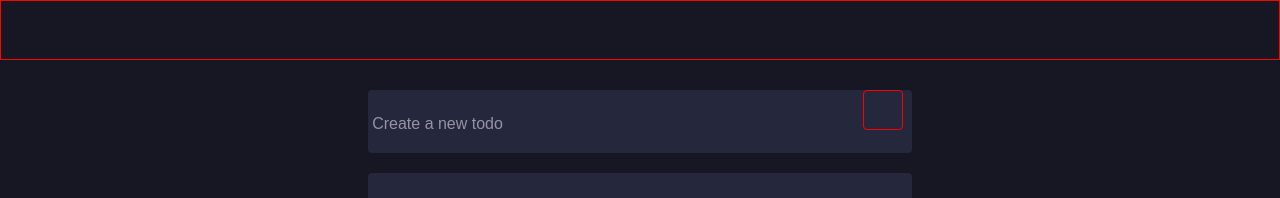
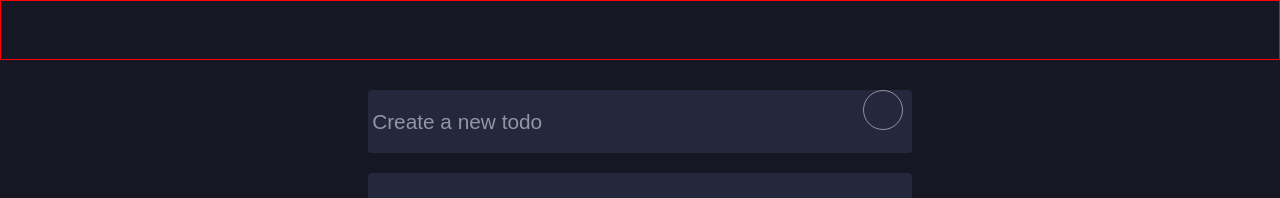
Before and after one commit to Alinaderkurdi/ToDoApp, a React (Create React App) app: page / in a window 1280 px wide. Shown: the top 198 px of the page. Built offline with nearby package versions, Linux system fonts and the light colour scheme.

Commit message:
compelte the input section and get value component !

```diff
--- a/src/APP_COMPONENT/Main_COMPONENT/Buttons.js
+++ b/src/APP_COMPONENT/Main_COMPONENT/Buttons.js
@@ -7,12 +7,11 @@ const Buttons = ()=>{
 
   const [CurrentButtonOperation, buttonOperationUpDater] = useState('ALL')
 
-
   const getCurrentButtonOperation = (e)=>{
     buttonOperationUpDater(e.target.value)
   }
 
-  console.log(CurrentButtonOperation)
+  //console.log(CurrentButtonOperation)
 
   return(
       <Container style={style['buttons-main']}>
--- a/src/APP_COMPONENT/Main_COMPONENT/GetValue.js
+++ b/src/APP_COMPONENT/Main_COMPONENT/GetValue.js
@@ -1,19 +1,43 @@
-import React , { useState, useref }from 'react';
+import React , { useState, useRef }from 'react';
 import style from './GetValue.module.css';
 import Button from '../../CUSTOM-COMPONENT/Button';
 
 
-const GetValue = ()=>{
 
+const GetValue = (props)=>{
+  const inputFild = useRef()
+  const  [currentPlaceholderText, placeholderUpDator] = useState('Create a new todo')
+  const [inputValidatorResult, valueUpDator] = useState(true)
 
-  const getUserValue = (e)=>{
+  const inputValidator = (inputValue)=>{
 
+    if(inputValue.length === 0 || inputValue.trim().length === 0){
+      valueUpDator(false)
+      placeholderUpDator('Plase Add a valid input!')
+      if(inputValue.trim().length === 0){
+        placeholderUpDator('empty value')
+        inputFild.current.value = ''
+      }
+      return false
+    }else{
+      valueUpDator(true)
+      return true
+    }
+  }
+
+  const getUserValue = ()=>{
+    if(inputValidator(inputFild.current.value)){
+      props.onGetData(inputFild.current.value)
+      inputFild.current.value = ''
+    }else{
+      return
+    }
   }
 
   return(
           <>
-              <input className={style['input-fild']} placeholder='Create a new todo'/>
-              <Button buttonProps={style['add-button']} functionHandeler={getUserValue}>
+            <input className={style['input-fild']} placeholder={currentPlaceholderText} ref={inputFild}/>
+            <Button buttonProps={style['add-button']} functionHandeler={getUserValue} buttonValue={null}>
              <i className='bi bi-plus-lg'></i>
             </Button>
           </>
--- a/src/APP_COMPONENT/Main_COMPONENT/GetValue.module.css
+++ b/src/APP_COMPONENT/Main_COMPONENT/GetValue.module.css
@@ -11,16 +11,17 @@
 
 .input-fild{
     width: 98%;
-    height: 48px;
+    height: 46px;
     display: inline-block;
     margin-top: 6px;
     background: none;
     border: none;
     outline: none;
     color: hsl(236, 9%, 61%);
-    font-size: 1rem;
+    font-size: 1.3rem;
     border-radius: 4px;
     margin-left: 4.5px;
+
 }
 
 .input-fild::placeholder{
@@ -35,8 +36,8 @@
     outline: none;
     cursor: pointer;
     border: none;
-    border: 1px red solid;
-    border-radius: 4px;
+    border: 1px hsl(236, 9%, 61%) solid;
+    border-radius: 30px;
     display: inline-block;
 }
 
--- a/src/APP_COMPONENT/Main_COMPONENT/InputSection.js
+++ b/src/APP_COMPONENT/Main_COMPONENT/InputSection.js
@@ -4,10 +4,38 @@ import style from './InputSection.module.css';
 import GetValue from './GetValue';
 
 
-const InputSection = ()=>{
+const InputSection = (props)=>{
+
+    const addDate = ()=>{
+        const date = new Date()
+        const time = [date.getHours().toString(), date.getMinutes().toString(), date.getDay(), date.getSeconds().toString()]
+        const  [ hours, minutes ] = time
+        return [`${hours}:${minutes}`, time[2],time[3]]
+    }
+
+    const keyGenerator = (keylenght)=>{
+        const string = '1qaz2wsx3edc4rfv5tgb6yhn7ujm8ik9ol0p';
+        let result =''
+        let lenghtKey = keylenght;
+        for(let i = 0; i < lenghtKey ; i++){
+          result += string.charAt(Math.floor(Math.random() * lenghtKey))
+        }
+        return  result
+    }
+
+    const getValue = (inputValue)=>{
+        const todoData = {
+            text : inputValue,
+            date : addDate(),
+            uniqueKey : keyGenerator(4)
+        }
+
+        props.onGetFromChild(todoData)
+    }
+
     return(
        <Container style={style['input-section-main']}>
-        <GetValue></GetValue>
+        <GetValue  onGetData={getValue} />
        </Container>
     )
 }
--- a/src/APP_COMPONENT/Mian.js
+++ b/src/APP_COMPONENT/Mian.js
@@ -8,11 +8,16 @@ import Buttons from './Main_COMPONENT/Buttons';
 
 
 const Main  = ()=>{
+
+   const getToDoObject = (todoObject)=>{
+     console.log(todoObject)
+   }
+
    return(
      <Container style={style['main-ontainer']}>
-        <InputSection></InputSection>
-        <OutPut></OutPut>
-        <Buttons></Buttons>
+        <InputSection onGetFromChild={getToDoObject} />
+        <OutPut />
+        <Buttons />
      </Container>
    )
 }
```
Lines whose indentation alone changed are shown as unchanged.
